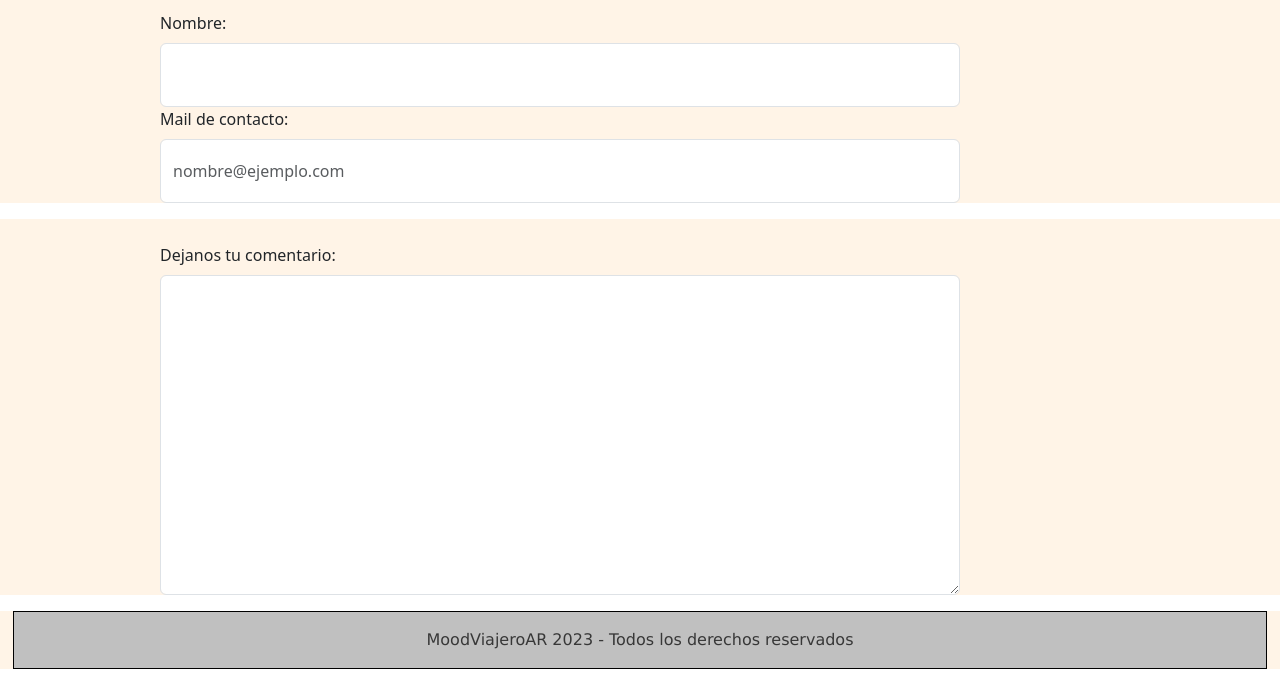
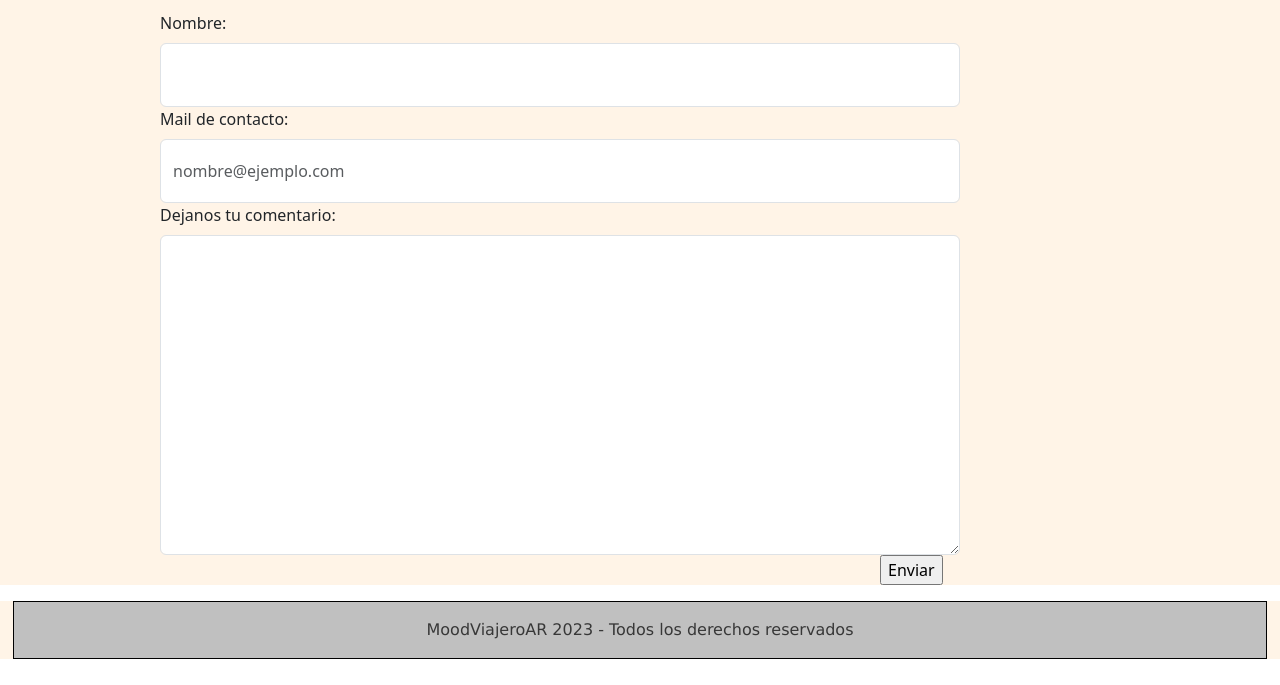
Before and after one commit to Leandro9485/MoodViajero, a website: page html/contacto.html in a window 1280 px wide. Shown: the part 288-973 px from the top of the page. Drawn offline with nearby package versions, Linux system fonts and the light colour scheme.

Commit message:
Se agrego el submit

```diff
--- a/css/style.css
+++ b/css/style.css
@@ -234,3 +234,7 @@ Section iframe {
 #exampleFormControlTextarea1 {
     height: 20rem;
 }
+
+.Enviar {
+    margin-left: 90%;
+}
--- a/html/contacto.html
+++ b/html/contacto.html
@@ -48,10 +48,9 @@
   <input type="email" class="form-control" id="exampleFormControlInput1" >
   <label for="exampleFormControlInput1" class="form-label">Mail de contacto:</label>
   <input type="email" class="form-control" id="exampleFormControlInput1" placeholder="nombre@ejemplo.com">
-</div>
-<div class="mb-3"><br>
   <label for="exampleFormControlTextarea1" class="form-label">Dejanos tu comentario:</label>
   <textarea class="form-control" id="exampleFormControlTextarea1" rows="3"></textarea>
+  <input class="Enviar" type="submit" value="Enviar" />
 </div>
 
     <footer>
```
